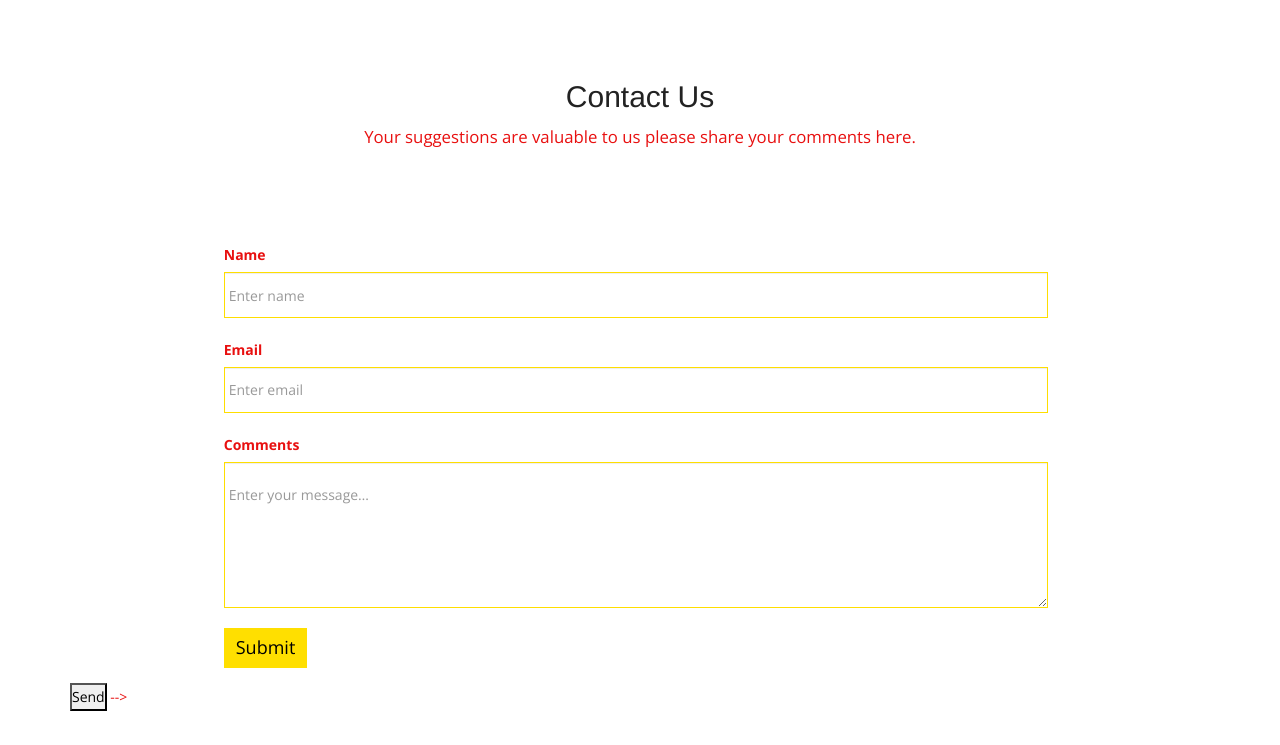
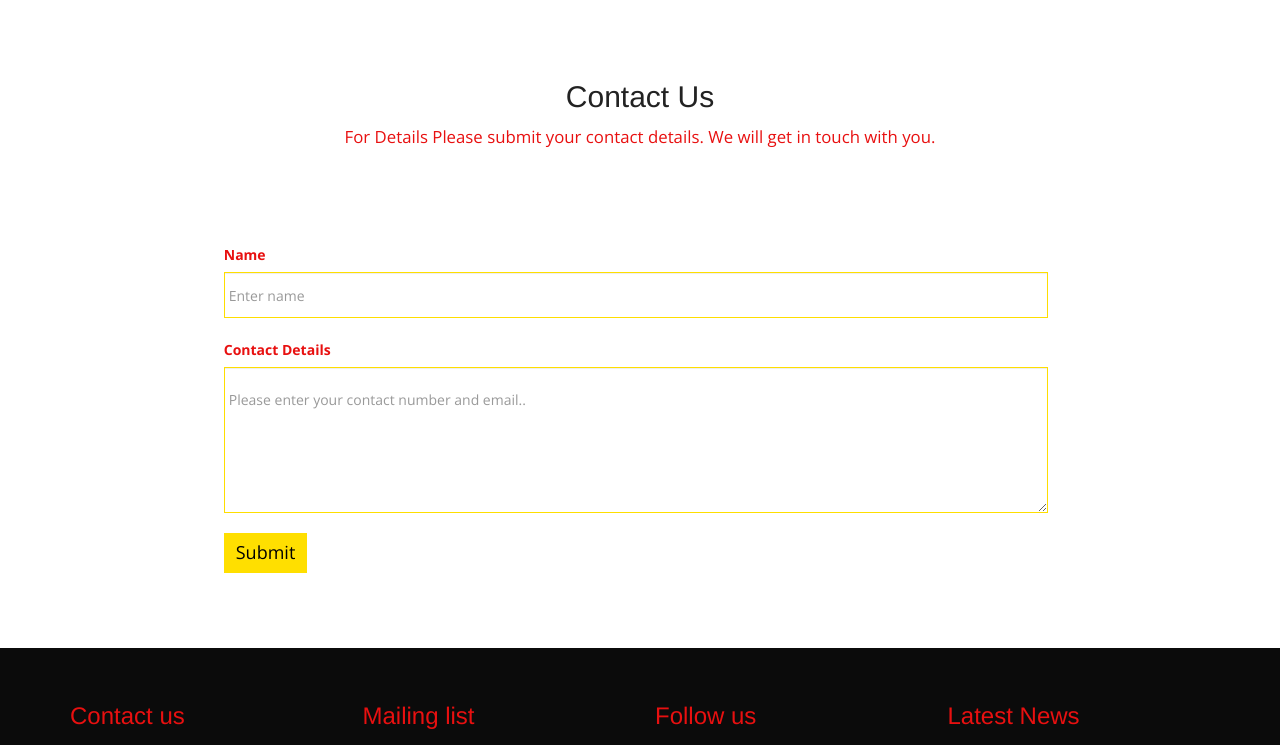
Before and after one commit to sreenathd/svadheeta, a plain HTML site: page index.html in a window 1280 px wide. Shown: the part 3435-4180 px from the top of the page. Drawn offline with nearby package versions, Linux system fonts and the light colour scheme.

Commit message:
Update index.html

```diff
--- a/index.html
+++ b/index.html
@@ -461,7 +461,7 @@
         <div class="heading text-center">
           <!-- Heading -->
           <h2>Contact Us</h2>
-          <p>Your suggestions are valuable to us please share your comments here.</p>
+          <p>For Details Please submit your contact details. We will get in touch with you.</p>
         </div>
       </div>
       <div class="row mrgn30">
@@ -472,33 +472,14 @@
               <input type="text" class="form-control" name="subject" id="name" placeholder="Enter name" title="Please enter your name (at least 2 characters)">
             </div>
             <div class="form-group">
-              <label for="email">Email</label>
-              <input type="email" class="form-control" name="email" id="email" placeholder="Enter email" title="Please enter a valid email address">
-            </div>
-            <div class="form-group">
-              <label for="comments">Comments</label>
-              <textarea name="text" class="form-control" id="comments" cols="3" rows="5" placeholder="Enter your message…" title="Please enter your message (at least 10 characters)"></textarea>
+              <label for="comments">Contact Details</label>
+              <textarea name="text" class="form-control" id="comments" cols="3" rows="5" placeholder="Please enter your contact number and email.." title="Please enter your contact number and email"></textarea>
               <button name="submit" type="submit" class="btn btn-lg btn-primary" id="submit">Submit</button>
             </div>
             <div class="result"></div>
           </div>
 					<input type="hidden" name="access_token" value="vitsbegti3a2i5qhwbq2pkx7" />
         </form>
-					<!-- <form action="https://postmail.invotes.com/send"
-						method="post" id="contactfrm">
-
-						<input type="text" name="subject" placeholder="Subject" />
-						<textarea name="text" placeholder="Message"></textarea>
-						<!-- replace value with your access token -->
-						<input type="hidden" name="access_token" value="vitsbegti3a2i5qhwbq2pkx7" />
-
-						<input type="hidden" name="success_url"
-							value=".?message=Email+Successfully+Sent%21&isError=0" />
-						<input type="hidden" name="error_url"
-							value=".?message=Email+could+not+be+sent.&isError=1" />
-
-						<input id="submit_form" type="submit" value="Send" />
-					</form> -->
       </div>
     </div>
     <!--/.container-->
```
